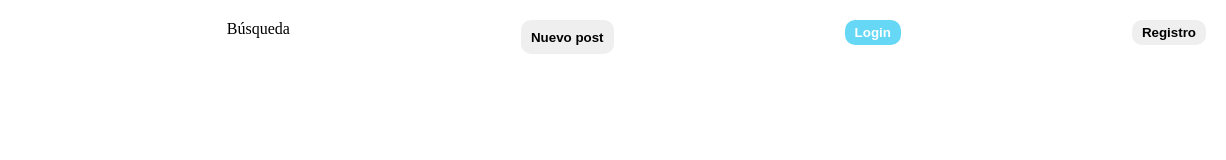
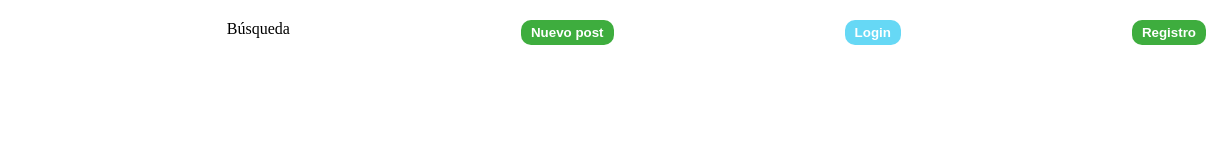
Before and after one commit to MINTIC-CICLO3-211007/G10C7_P.WEB.PERROS, a plain HTML site: page index.html in a window 1280 px wide. Shown: the full height of the page, 54-1280 px from the left. Drawn offline with Linux system fonts and the light colour scheme.

Commit message:
conflictos botones

```diff
--- a/index.html
+++ b/index.html
@@ -16,7 +16,7 @@
             </li>
             <li>Búsqueda</li>
 
-
+            <li>
                 <button class="botonGenerico mainButton">Nuevo post</button>
             </li>
 
--- a/styles/estilos.css
+++ b/styles/estilos.css
@@ -30,7 +30,7 @@ body{
   transform: scale(1.1);
 }
 
-.mainbutton{
+.mainButton{
     background-color: rgb(62, 173, 62);
     color: white;
 }
```
